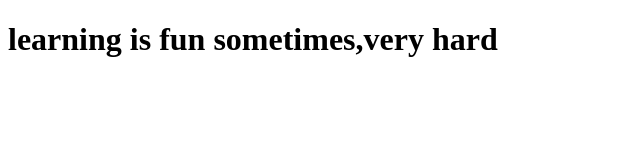
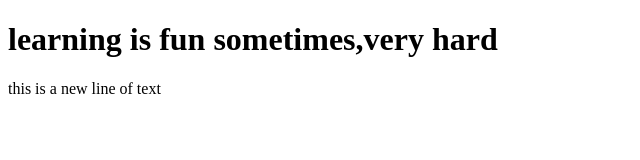
Before and after one commit to Goodness-MArcel/example, a plain HTML site: page index.html in a window 1280 px wide. Shown: the whole page, without its empty margins (0-640 px from the left). Drawn offline with Linux system fonts and the light colour scheme.

Commit message:
add new paragraph to index.html

```diff
--- a/index.html
+++ b/index.html
@@ -7,5 +7,6 @@
 </head>
 <body>
     <h1>learning is fun sometimes,very hard</h1>
+    <p>this is a new line of text</p>
 </body>
 </html>
```
